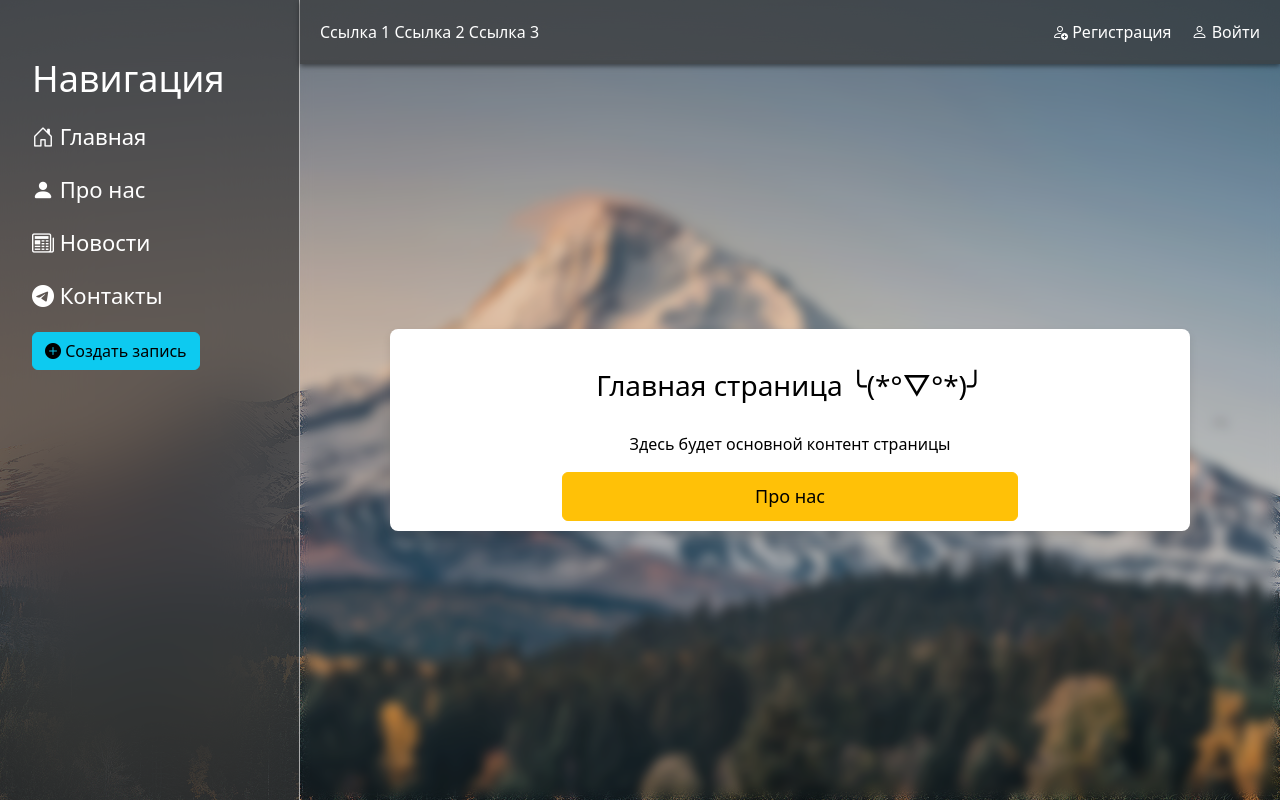
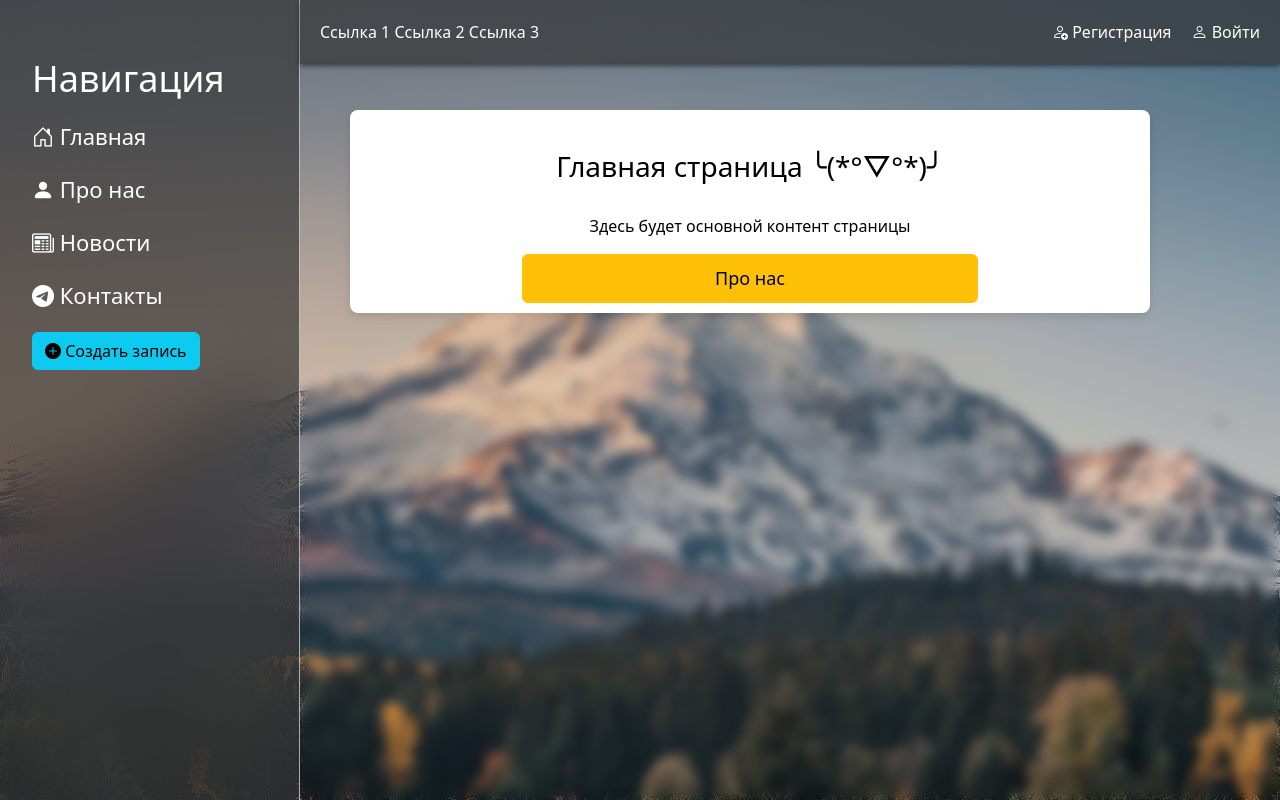
Before and after one commit to NIKITA-703/contorl_project, a Django app: page / in a window 1280 px wide. Run offline with Django 5.2, Linux system fonts and the light colour scheme.

Commit message:
disign complete

```diff
--- a/website/main/static/main/css/main.css
+++ b/website/main/static/main/css/main.css
@@ -133,33 +133,45 @@
 
 main {
     display: flex;
-    justify-content: center; /* Выравнивание по горизонтали */
-    align-items: center; /* Выравнивание по вертикали */
+    justify-content: flex-start; /* Выравнивание по горизонтали */
+    align-items: flex-start; /* Выравнивание по вертикали */
     flex-grow: 1;
     margin-left: 300px; /* Смещение основного контента с учетом фиксированной ширины aside */
     margin-top: 60px; /* Отступ вниз на высоту хедера */
     box-sizing: border-box;
     transition: margin-left 0.3s; /* Плавный переход */
     opacity: 0; /* Изначально скрываем основной контент */
+    padding: 50px;
+
+    background: rgba(10, 10, 10, 0.1);
+    backdrop-filter: blur(6px);
+    height: calc(100vh - 60px);
+    width: 100%;
+
 }
+
 
 body.loaded main {
     opacity: 1; /* Показываем основной контент после загрузки страницы */
     transition: opacity 0.3s; /* Плавный переход */
 }
 
-main .background {
-    background: transparent; /* Убираем фоновое изображение */
-    height: calc(100vh - 60px); /* Высота за вычетом хедера */
+/*main .background {
+    background: ;
+    height: calc(100vh - 60px);
+    width: 100%;
+    position: relative;
+    inset: 0;
+
+}*/
+
+/*main .blur {
+    background: rgba(10, 10, 10, 0.1);
+    backdrop-filter: blur(6px);
+    height: calc(100vh - 60px);
     width: 100%;
 }
-
-main .blur {
-    background: rgba(10, 10, 10, 0.1);
-    backdrop-filter: blur(6px);
-    height: calc(100vh - 60px); /* Высота за вычетом хедера */
-    width: 100%;
-}
+*/
 
 main .features {
     background: #fff; /* Белый фон */
@@ -172,6 +184,7 @@
     color: #000; /* Цвет текста */
     margin: auto; /* Выравнивание по центру */
     position: absolute;
+    margin: auto;
 }
 
 .features h1 {
@@ -231,9 +244,10 @@
     padding: 40px 20px; /* Внутренние отступы */
     max-width: 400px; /* Максимальная ширина контейнера */
     width: 100%; /* Делаем контейнер шириной 100% */
-    position: absolute; /* Позиционирование для отображения поверх всего */
+    position: relative; /* Позиционирование для отображения поверх всего */
     text-align: center; /* Выравнивание текста по центру */
     z-index: 1;
+    margin: auto;
 }
 
 .login-container h1 {
@@ -264,7 +278,7 @@
     padding: 40px 20px; /* Внутренние отступы */
     max-width: 800px; /* Максимальная ширина контейнера */
     width: 100%; /* Делаем контейнер шириной 100% */
-    position: absolute; /* Позиционирование для отображения поверх всего */
+    position: relative; /* Позиционирование для отображения поверх всего */
     text-align: center; /* Выравнивание текста по центру */
     z-index: 1;
 }
@@ -317,9 +331,10 @@
     padding: 40px 20px; /* Внутренние отступы */
     max-width: 600px; /* Максимальная ширина контейнера */
     width: 100%; /* Делаем контейнер шириной 100% */
-    position: absolute; /* Позиционирование для отображения поверх всего */
+    position: relative; /* Позиционирование для отображения поверх всего */
     text-align: center; /* Выравнивание текста по центру */
     z-index: 1;
+    margin: auto;
 }
 
 .registration-container h1 {
--- a/website/main/templates/main/layout.html
+++ b/website/main/templates/main/layout.html
@@ -10,6 +10,8 @@
     <link rel="stylesheet" href="https://cdn.jsdelivr.net/npm/bootstrap-icons@1.11.1/font/bootstrap-icons.css">
 </head>
 <body>
+
+
     <aside>
         <h3>Навигация</h3>
         <ul>
@@ -48,12 +50,11 @@
     </header>
 
     <main>
-        <div class="background">
-            <div class="blur"></div>
-        </div>
         {% block content %}
         {% endblock %}
     </main>
+
+
 
     <script>
         // Добавляем класс 'loaded' к body после полной загрузки страницы
```
Also changed, not shown: website/db.sqlite3.
